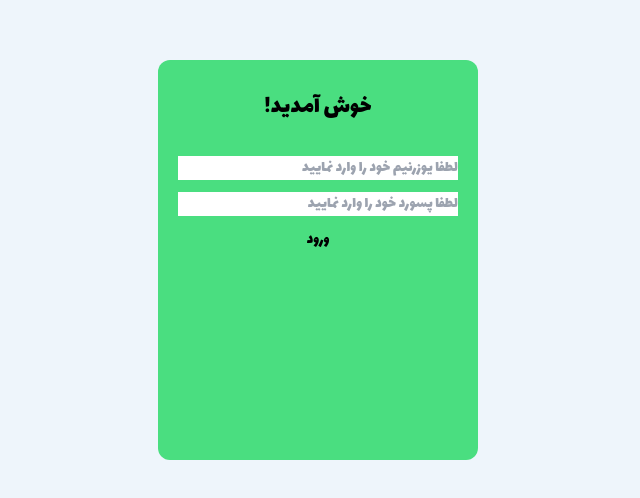
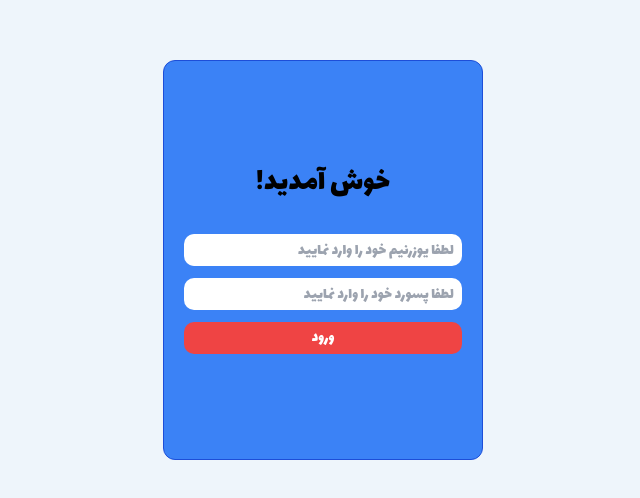
Before and after one commit to Bahinkor/rtl-cms, a React (Create React App) app: page /login in a window 1280 px wide. Shown: the part 140-638 px from the top of the page, without its empty margins (473-1113 px from the left). Built offline with nearby package versions, Linux system fonts and the light colour scheme.

Commit message:
Development login page (logic)

```diff
--- a/src/pages/Login/Login.jsx
+++ b/src/pages/Login/Login.jsx
@@ -1,15 +1,47 @@
-import React from 'react';
+import React, {useState, useEffect, useRef} from 'react';
 
 export default function Login() {
+    //state
+    const [username, setUsername] = useState("");
+    const [password, setPassword] = useState("");
+
+    //Ref
+    const usernameInputRef = useRef(null);
+    const passwordInputRef = useRef(null);
+
+    //function
+    const passwordInputFocus = (e) => {
+        if (e.code === "Enter") {
+            e.preventDefault();
+            passwordInputRef.current.focus();
+        }
+    }
+
+    const submitAction = () => {
+        console.log("submited")
+    }
+
+    //useEffect
+    useEffect(() => {
+        usernameInputRef.current.focus();
+    }, [])
+
     //JSX
     return (
         <div className="size-full flex items-center justify-center">
-            <div className="w-[20rem] h-[25rem] bg-green-400 rounded-xl">
-                <h2 className="text-2xl text-center my-8">خوش آمدید!</h2>
-                <form className="flex flex-col justify-center gap-3 px-5 [&>*]:outline-none" onSubmit={e => e.preventDefault()}>
-                    <input type="text" placeholder="لطفا یوزرنیم خود را وارد نمایید"/>
-                    <input type="password" placeholder="لطفا پسورد خود را وارد نمایید"/>
-                    <button type="submit">ورود</button>
+            <div
+                className="flex flex-col justify-center w-[20rem] h-[25rem] bg-blue-500 border-[1px] border-solid border-blue-700 rounded-xl">
+                <h2 className="text-3xl text-center mb-8">خوش آمدید!</h2>
+                <form
+                    className="flex flex-col justify-center gap-3 px-5 [&>input]:pr-2 [&>*]:h-8 [&>*]:rounded-[10px] [&>*]:outline-none"
+                    onSubmit={e => e.preventDefault()}>
+                    <input type="text" ref={usernameInputRef} placeholder="لطفا یوزرنیم خود را وارد نمایید"
+                           value={username}
+                           onChange={e => setUsername(e.target.value)} onKeyDown={e => passwordInputFocus(e)}/>
+                    <input type="password" ref={passwordInputRef} placeholder="لطفا پسورد خود را وارد نمایید"
+                           value={password}
+                           onChange={e => setPassword(e.target.value)}/>
+                    <button type="submit" className="w-full bg-red-500 text-white" onClick={submitAction}>ورود</button>
                 </form>
             </div>
         </div>
```
